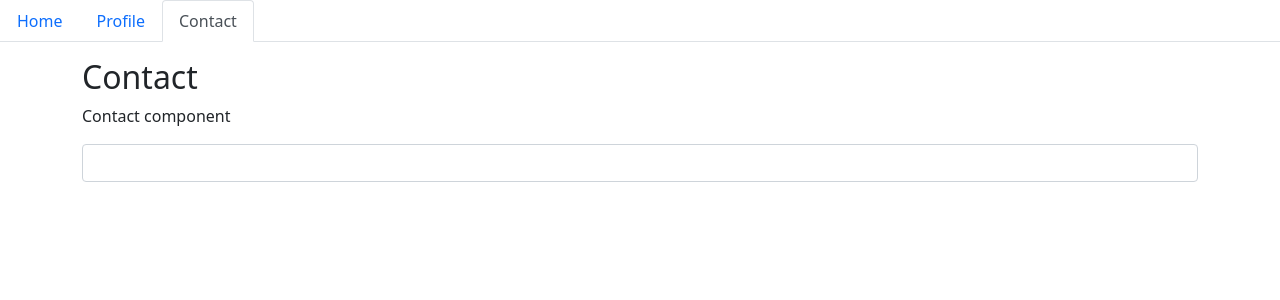
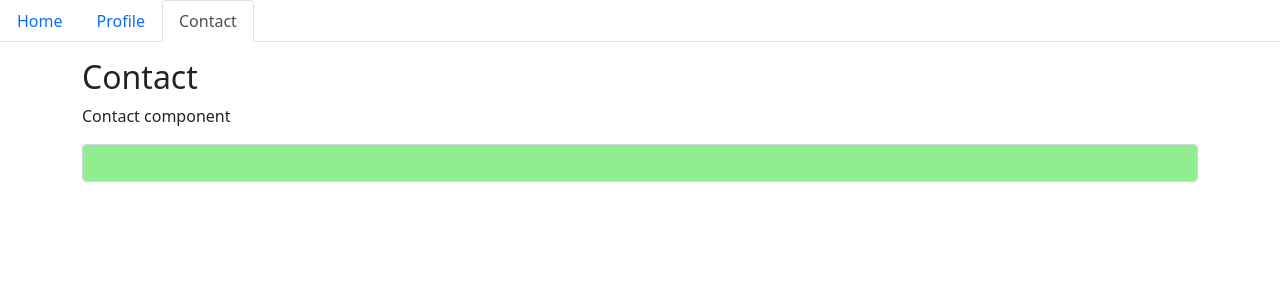
Before and after one commit to afolabiopakunle/angular-singleton-001, an Angular app: page / in a window 1280 px wide. Both pictures are taken after a click on the tab "Contact". Shown: the top 300 px of the page. Built offline with nearby package versions, Linux system fonts and the light colour scheme.

Commit message:
contact color getter works

```diff
--- a/src/app/app.module.ts
+++ b/src/app/app.module.ts
@@ -6,10 +6,12 @@ import { AppComponent } from './app.component';
 import { HomeComponent } from './home/home.component';
 import { ProfileComponent } from './profile/profile.component';
 import { ContactComponent } from './contact/contact.component';
+import { ColorService } from './color.service';
 
 @NgModule({
   imports:      [ BrowserModule, FormsModule ],
   declarations: [ AppComponent, HomeComponent, ProfileComponent, ContactComponent ],
-  bootstrap:    [ AppComponent ]
+  bootstrap:    [ AppComponent ],
+  providers: [ColorService]
 })
 export class AppModule { }
--- a/src/app/color.service.ts
+++ b/src/app/color.service.ts
@@ -3,7 +3,7 @@ import { Injectable } from '@angular/core';
 @Injectable()
 export class ColorService {
 
-  color = 'green';
+  color = 'lightgreen';
 
   constructor() { }
 
--- a/src/app/contact/contact.component.html
+++ b/src/app/contact/contact.component.html
@@ -1,5 +1,5 @@
 <div class="container">
 <h2 class="mt-3">Contact</h2>
 <p>Contact component</p>
-<input type="text" class="form-control">
+<input type="text" class="form-control" [style.backgroundColor]="color">
 </div>
--- a/src/app/contact/contact.component.ts
+++ b/src/app/contact/contact.component.ts
@@ -1,4 +1,5 @@
 import { Component, OnInit } from '@angular/core';
+import { ColorService } from '../color.service';
 
 @Component({
   selector: 'app-contact',
@@ -7,9 +8,12 @@ import { Component, OnInit } from '@angular/core';
 })
 export class ContactComponent implements OnInit {
 
-  constructor() { }
+  constructor(private colorService: ColorService) { }
 
   ngOnInit() {
   }
 
+  get color() {
+    return this.colorService.color
+  }
 }
```
